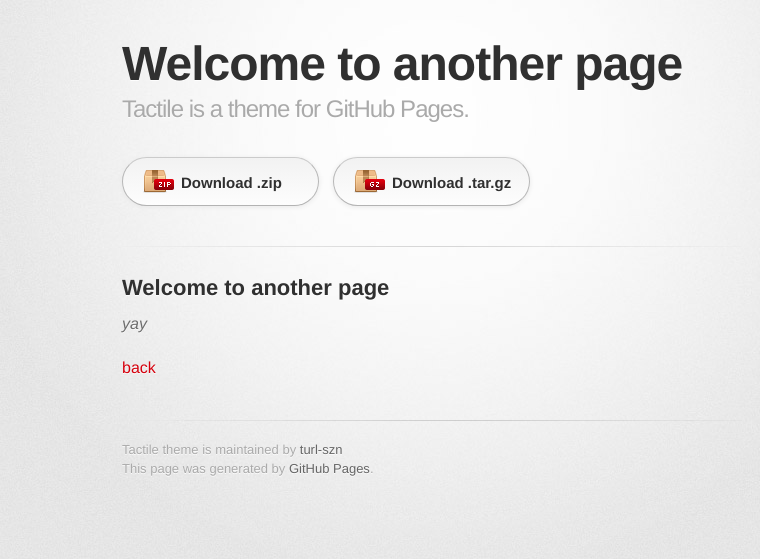
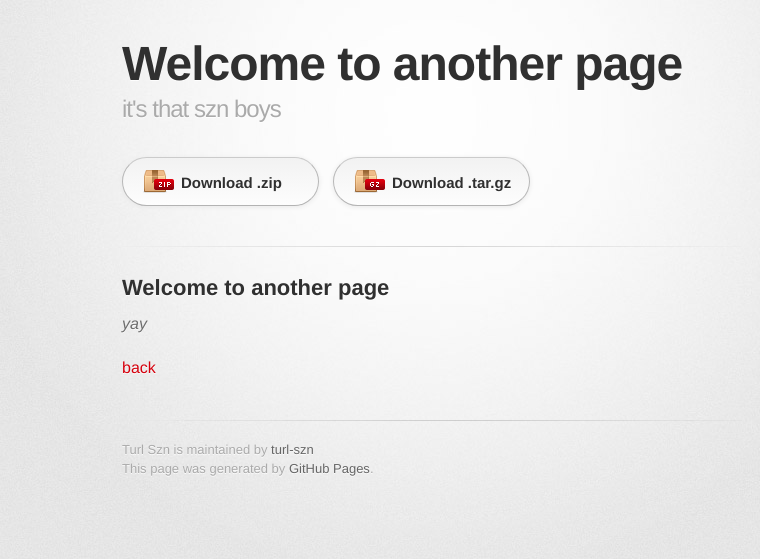
Before and after one commit to turl-szn/TurlSzn, a Jekyll site: the page built from another-page.md, in a window 1280 px wide. Shown: the top 559 px of the page, without its empty margins (208-968 px from the left). Built offline with Jekyll 4.4.1, drawn with Linux system fonts in a browser that asks for light colours; some web fonts are replaced; our own code applies the rules of GitHub Pages for plain Markdown files.

Commit message:
Update _config.yml

```diff
--- a/_config.yml
+++ b/_config.yml
@@ -1,5 +1,5 @@
-title: Tactile theme
-description: Tactile is a theme for GitHub Pages.
+title: Turl Szn
+description: it's that szn boys
 show_downloads: true
 google_analytics:
 theme: jekyll-theme-tactile
```
